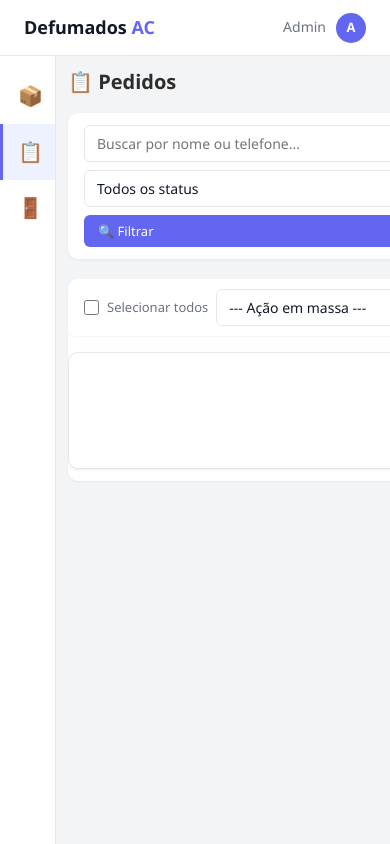
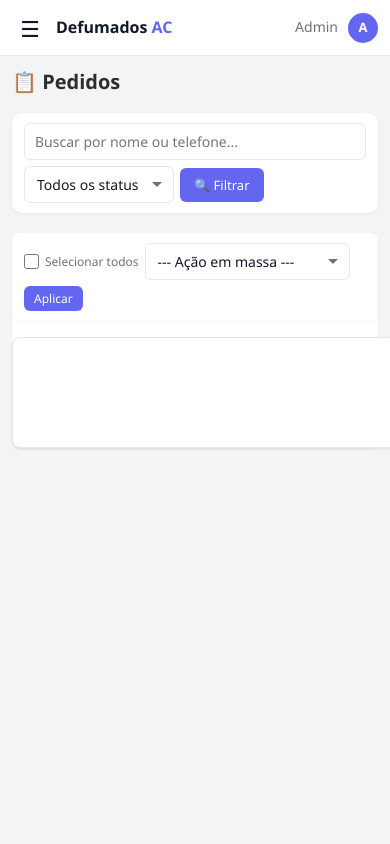
Before and after one commit to erickboechat/defumados-loja, a Flask app: page /admin/pedidos in a window 390 px wide; the page is wider, and only the part inside the window is pictured. Run offline with Flask 3, Linux system fonts and the light colour scheme; the visitor is signed in with stand-in values (Sample User, id 1); data that the repository does not hold is empty; some libraries are stand-ins or nearby versions.

Commit message:
Complete mobile responsive overhaul for admin panel
Sidebar:
- Hidden on mobile, replaced by hamburger menu button in topbar
- Opens as fullscreen overlay with backdrop
- Full-width menu items with labels visible
- JS toggle function for mobile menu

Stats cards:
- 2x2 grid with compact padding (12px) and smaller fonts
- Icon 18px, value 20px, label 11px

Content area:
- Full width (margin-left: 0, max-width: none)
- Reduced padding (16px)

Cards/Tables:
- Compact border-radius (8px)
- Reduced padding and font sizes
- Card layout with smaller labels (11px, 60px min-width)

Search bar:
- Compact padding and input sizes
- Button text nowrap to prevent overflow

General:
- Smaller fonts throughout (13px body, 11px labels)
- Tighter gaps and margins
- Toast full-width on mobile

```diff
--- a/static/admin.css
+++ b/static/admin.css
@@ -137,6 +137,12 @@
   border-radius: 10px;
   font-weight: 600;
 }
+
+/* === MOBILE MENU BUTTON === */
+.admin-mobile-menu-btn { display: none; }
+
+/* === SIDEBAR OVERLAY === */
+.admin-sidebar-overlay { display: none; }
 
 /* === CONTENT === */
 .admin-content {
@@ -564,22 +570,89 @@
 
 /* === RESPONSIVO === */
 @media (max-width: 768px) {
-  .admin-sidebar { width: 56px; }
-  .admin-sidebar .admin-sidebar-section { display: none; }
-  .admin-sidebar .admin-sidebar-item { justify-content: center; padding: 12px; }
-  .admin-sidebar .admin-sidebar-item .side-icon { font-size: 20px; }
-  .admin-sidebar .admin-sidebar-item .side-label { display: none; }
-  .admin-sidebar .admin-sidebar-item .side-badge { display: none; }
-  .admin-content { margin-left: 56px; max-width: none; }
-  .admin-toast-container { left: 68px; top: 58px; font-size: 13px; }
-  .admin-toast { min-width: auto; max-width: calc(100vw - 90px); padding: 10px 12px; font-size: 13px; }
+  /* Sidebar vira menu mobile - esconde e usa topbar para navegação */
+  .admin-sidebar {
+    position: fixed;
+    top: 56px;
+    left: 0;
+    right: 0;
+    bottom: 0;
+    width: 100%;
+    z-index: 200;
+    display: none;
+    flex-direction: column;
+    padding: 8px 0;
+  }
+  .admin-sidebar.mobile-open { display: flex; }
+  .admin-sidebar .admin-sidebar-section { display: block; padding: 8px 16px 4px; }
+  .admin-sidebar .admin-sidebar-item {
+    justify-content: flex-start;
+    padding: 12px 16px;
+    font-size: 15px;
+    border-left: none;
+    border-bottom: 1px solid var(--admin-border);
+  }
+  .admin-sidebar .admin-sidebar-item .side-icon { font-size: 18px; width: 28px; }
+  .admin-sidebar .admin-sidebar-item .side-label { display: inline; }
+  .admin-sidebar .admin-sidebar-item .side-badge { display: inline; }
+  .admin-sidebar-overlay {
+    display: none;
+    position: fixed;
+    top: 56px;
+    left: 0;
+    right: 0;
+    bottom: 0;
+    background: rgba(0,0,0,0.3);
+    z-index: 199;
+  }
+  .admin-sidebar-overlay.mobile-open { display: block; }
+
+  .admin-content { margin-left: 0; max-width: 100%; padding: 16px; }
+  .admin-topbar { padding: 0 12px; }
+  .admin-topbar-logo { font-size: 16px; }
+
+  /* Menu hambúrguer na topbar */
+  .admin-mobile-menu-btn {
+    display: flex;
+    align-items: center;
+    justify-content: center;
+    width: 36px;
+    height: 36px;
+    background: none;
+    border: none;
+    font-size: 22px;
+    cursor: pointer;
+    color: var(--admin-text);
+    margin-right: 8px;
+  }
+
+  /* Stats compactos */
+  .admin-stats { grid-template-columns: 1fr 1fr; gap: 8px; margin-bottom: 16px; }
+  .admin-stat { padding: 12px; border-radius: 8px; }
+  .admin-stat-icon { font-size: 18px; margin-bottom: 4px; }
+  .admin-stat-value { font-size: 20px; }
+  .admin-stat-label { font-size: 11px; margin-top: 1px; }
+
+  /* Toast compacto */
+  .admin-toast-container { left: 16px; right: 16px; top: 58px; }
+  .admin-toast { min-width: auto; max-width: 100%; padding: 10px 12px; font-size: 13px; }
+
+  /* Layout geral compacto */
   .admin-pedido-grid { grid-template-columns: 1fr; }
   .pedido-detail { grid-template-columns: 1fr; }
   .admin-form-grid { grid-template-columns: 1fr; }
-  .admin-stats { grid-template-columns: repeat(2, 1fr); }
   .admin-page-header h1 { font-size: 17px; }
 
-  /* Tabelas → Cards */
+  /* Busca compacta */
+  .admin-search-bar { padding: 10px 12px; gap: 6px; }
+  .admin-search-bar .admin-input { font-size: 14px; padding: 8px 10px; min-width: 0; }
+  .admin-search-bar .admin-btn { padding: 8px 14px; font-size: 13px; white-space: nowrap; }
+
+  /* Adicionar produto compacto */
+  .admin-card { border-radius: 8px; }
+
+  /* Tabelas → Cards compactos */
+  .admin-table-card { border-radius: 8px; overflow: visible; }
   .admin-table-card table,
   .admin-table-card thead,
   .admin-table-card tbody,
@@ -591,68 +664,59 @@
 
   .admin-table-card tr {
     background: var(--admin-white);
-    border-radius: 10px;
+    border-radius: 8px;
     box-shadow: 0 1px 3px rgba(0,0,0,0.08);
-    margin-bottom: 12px;
-    padding: 14px;
+    margin-bottom: 10px;
+    padding: 12px;
     border: 1px solid var(--admin-border);
   }
 
   .admin-table-card td {
-    padding: 6px 0;
+    padding: 5px 0;
     border: none;
-    font-size: 14px;
+    font-size: 13px;
     display: flex;
     justify-content: space-between;
     align-items: center;
     gap: 8px;
     text-align: right;
-    min-height: 32px;
+    min-height: 28px;
   }
 
   .admin-table-card td::before {
     content: attr(data-label);
     font-weight: 600;
-    font-size: 12px;
+    font-size: 11px;
     color: var(--admin-text-secondary);
     text-transform: uppercase;
     letter-spacing: 0.3px;
     flex-shrink: 0;
     text-align: left;
+    min-width: 60px;
   }
 
   .admin-table-card td[data-label=""]::before { display: none; }
-
-  .admin-table-card td.bulk-td {
-    display: none;
-  }
+  .admin-table-card td.bulk-td { display: none; }
 
   .admin-table-card td[data-label="#"] {
     font-size: 11px;
     color: var(--admin-text-secondary);
     border-bottom: 1px solid var(--admin-border);
-    padding-bottom: 8px;
-    margin-bottom: 4px;
+    padding-bottom: 6px;
+    margin-bottom: 2px;
   }
+  .admin-table-card td[data-label="#"]::before { content: 'ID'; }
 
-  .admin-table-card td[data-label="#"]::before {
-    content: 'ID';
-  }
-
-  .admin-table-card td[data-label="Produto"] strong {
-    font-size: 15px;
-  }
+  .admin-table-card td[data-label="Produto"] strong { font-size: 14px; }
 
   .admin-table-card td[data-label="Ações"] {
     border-top: 1px solid var(--admin-border);
-    padding-top: 10px;
-    margin-top: 4px;
+    padding-top: 8px;
+    margin-top: 2px;
     justify-content: flex-end;
   }
 
-  .admin-table-card td[data-label="Estoque"] {
-    flex-wrap: wrap;
-  }
+  .admin-table-card td[data-label="Estoque"] { flex-wrap: wrap; }
 
   .admin-table-card td[data-label="Itens"] {
     white-space: normal;
@@ -660,23 +724,21 @@
     text-align: left;
   }
 
-  .admin-table-card td[data-label="Status"] .badge {
-    font-size: 11px;
-  }
+  .admin-table-card td[data-label="Status"] .badge { font-size: 11px; }
 
-  .admin-bulk { flex-wrap: wrap; gap: 8px; }
+  .admin-bulk { flex-wrap: wrap; gap: 6px; padding: 10px 12px; }
+  .admin-bulk label { font-size: 12px; }
 
-  .admin-search-bar { flex-direction: column; align-items: stretch; }
-  .admin-search-bar .admin-select { min-width: auto; }
+  .admin-pagination { font-size: 12px; gap: 6px; padding: 8px; }
 
-  .admin-pagination { font-size: 13px; }
+  .prod-thumb { width: 36px !important; height: 36px !important; }
 }
 
 @media (max-width: 480px) {
   .admin-content { padding: 12px; }
-  .admin-stats { grid-template-columns: 1fr 1fr; gap: 10px; }
-  .admin-stat { padding: 14px; }
-  .admin-stat-value { font-size: 20px; }
-  .admin-toast-container { left: 12px; right: 12px; }
-  .admin-toast { max-width: 100%; }
+  .admin-stats { gap: 6px; }
+  .admin-stat { padding: 10px; }
+  .admin-stat-value { font-size: 18px; }
+  .admin-stat-icon { font-size: 16px; }
+  .admin-stat-label { font-size: 10px; }
 }
--- a/static/build.json
+++ b/static/build.json
@@ -1 +1 @@
-{"version": "20260610140000"}
+{"version": "20260610150000"}
--- a/templates/admin/admin_base.html
+++ b/templates/admin/admin_base.html
@@ -11,6 +11,7 @@
 </head>
 <body style="background:#f3f4f6 !important;">
   <div class="admin-topbar">
+    <button class="admin-mobile-menu-btn" onclick="toggleMobileMenu()" aria-label="Menu">☰</button>
     <a href="/admin" class="admin-topbar-logo">Defumados <span>AC</span></a>
     <div class="admin-topbar-spacer"></div>
     <div class="admin-topbar-user">
@@ -19,8 +20,9 @@
     </div>
   </div>
 
+  <div class="admin-sidebar-overlay" id="sidebar-overlay" onclick="toggleMobileMenu()"></div>
   <div class="admin-layout">
-    <nav class="admin-sidebar">
+    <nav class="admin-sidebar" id="sidebar">
       <div class="admin-sidebar-section">Menu</div>
       <a href="/admin" class="admin-sidebar-item {% if request.path == '/admin' %}active{% endif %}">
         <span class="side-icon">📦</span>
@@ -54,6 +56,10 @@
     {% endif %}
   {% endwith %}
   <script>
+  function toggleMobileMenu() {
+    document.getElementById('sidebar').classList.toggle('mobile-open');
+    document.getElementById('sidebar-overlay').classList.toggle('mobile-open');
+  }
   (function(){
     var toasts = document.querySelectorAll('.admin-toast');
     toasts.forEach(function(t){
```
